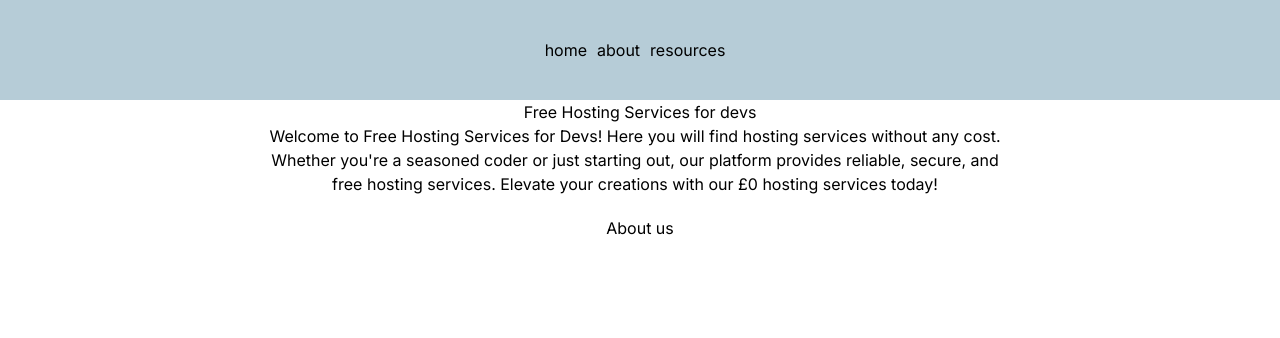
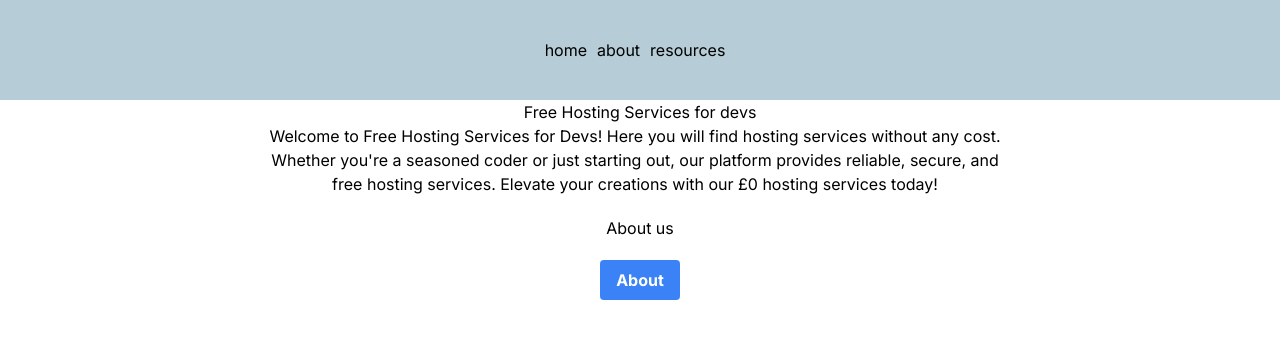
Before and after one commit to N00rAhmed/Free-Hosting-Services, a Next.js app: page / in a window 1280 px wide. Shown: the top 338 px of the page. Built offline with nearby package versions, Linux system fonts and the light colour scheme.

Commit message:
made small styling with tailwind

```diff
--- a/app/page.tsx
+++ b/app/page.tsx
@@ -1,6 +1,5 @@
 import Navbar from '@/components/Navbar';
 import Link from 'next/link';
-
 
 export default function Home() {
   return (
@@ -20,6 +19,9 @@
       </div>
 
       <Link className='button-container' href='/about'><button>About us</button></Link>
+      <Link className='button-container' href='/about'><button className="bg-blue-500 hover:bg-blue-700 text-white font-bold py-2 px-4 rounded">
+  About
+</button></Link>
 
     </div>
   )
```
